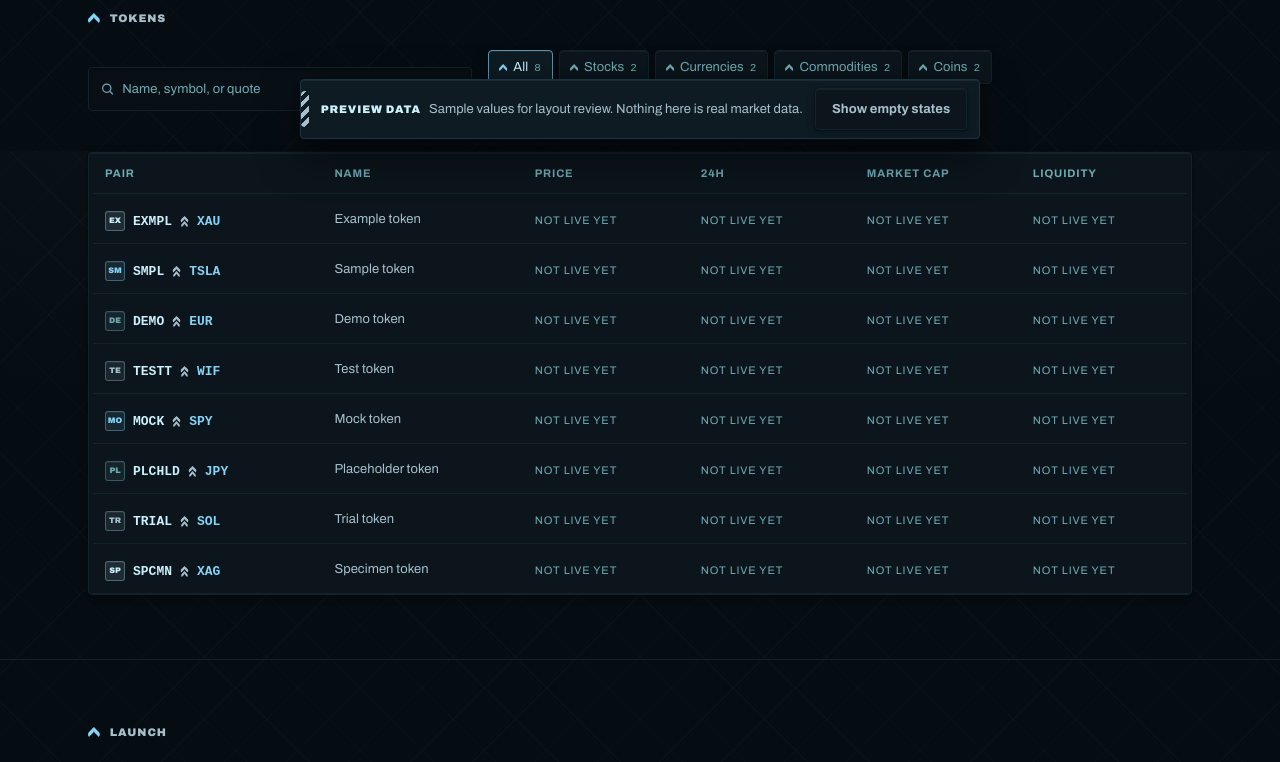
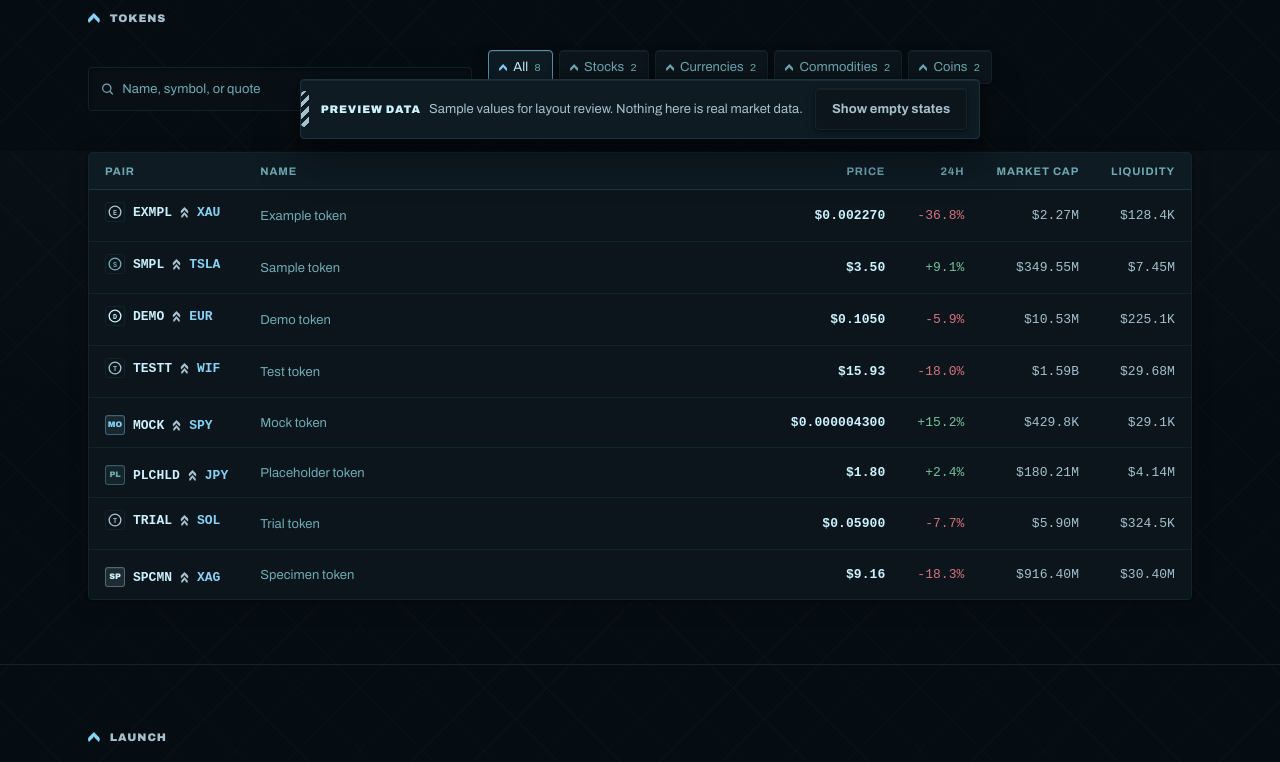
Before and after one commit to sThinkfundao/sThink-ecosystem, a React (Vite) app: page / in a window 1280 px wide. Shown: the part 649-1411 px from the top of the page. Built offline with nearby package versions, Linux system fonts and the light colour scheme; a web font is replaced by a local one.

Commit message:
Raise the token index onto its own surface and align numeric columns

```diff
--- a/src/features/tokens/TokenIndex.tsx
+++ b/src/features/tokens/TokenIndex.tsx
@@ -3,6 +3,8 @@ import { ChevronSingle } from "../../brand/Chevron.tsx";
 import Button from "../../components/Button.tsx";
 import { resolveMarketState, useMarketMap } from "../../lib/dexscreener/useMarketData.ts";
 import { QUOTE_KIND_LABELS, type QuoteKind } from "../../lib/quoteKinds.ts";
+import { PREVIEW_AVAILABLE, usePreviewActive } from "../../preview/previewMode.ts";
+import { sampleMarket } from "../../preview/sampleMarket.ts";
 import TokenTable, { type TokenRow } from "./TokenTable.tsx";
 import { INDEX_TOKENS } from "./fixtures.ts";
 
@@ -27,6 +29,8 @@ export default function TokenIndex() {
   const [sort, setSort] = useState<Sort>("newest");
 
   const marketResults = useMarketMap(INDEX_TOKENS.map((token) => token.address));
+  const previewActive = usePreviewActive();
+  const preview = PREVIEW_AVAILABLE && previewActive;
 
   const rows = useMemo<TokenRow[]>(() => {
     const q = query.trim().toLowerCase();
@@ -35,9 +39,11 @@ export default function TokenIndex() {
       if (!q) return true;
       return [token.symbol, token.name, token.quote]
         .some((field) => field.toLowerCase().includes(q));
-    }).map((token) => ({
+    }).map<TokenRow>((token) => ({
       token,
-      market: resolveMarketState(token.address, marketResults),
+      market: preview
+        ? { status: "ready", data: sampleMarket(token.symbol, token.quote) }
+        : resolveMarketState(token.address, marketResults),
     }));
     if (sort === "name") {
       return [...filtered].sort((a, b) => a.token.symbol.localeCompare(b.token.symbol));
@@ -48,7 +54,7 @@ export default function TokenIndex() {
       return [...filtered].sort((a, b) => mcapOf(b) - mcapOf(a));
     }
     return filtered;
-  }, [query, kind, sort, marketResults]);
+  }, [query, kind, sort, marketResults, preview]);
 
   const anyRanked = rows.some((row) => mcapOf(row) >= 0);
 
@@ -142,7 +148,7 @@ export default function TokenIndex() {
 
         <div className="mt-6">
           {rows.length > 0 ? (
-            <div className="sm:raised rounded-sm sm:overflow-hidden sm:px-1">
+            <div className="token-surface">
               <TokenTable rows={rows} />
             </div>
           ) : (
--- a/src/features/tokens/TokenTable.tsx
+++ b/src/features/tokens/TokenTable.tsx
@@ -5,7 +5,16 @@ import type { MarketState } from "../../lib/dexscreener/useMarketData.ts";
 import { formatUsdCompact, formatUsdPrice } from "../../lib/format.ts";
 import type { IndexToken } from "./fixtures.ts";
 
-const COLUMNS = ["Pair", "Name", "Price", "24h", "Market cap", "Liquidity"] as const;
+const COLUMNS = [
+  { label: "Pair", numeric: false },
+  { label: "Name", numeric: false },
+  { label: "Price", numeric: true },
+  { label: "24h", numeric: true },
+  { label: "Market cap", numeric: true },
+  { label: "Liquidity", numeric: true },
+] as const;
+
+const MARKET_COLUMNS = COLUMNS.slice(2);
 
 export interface TokenRow {
   token: IndexToken;
@@ -29,19 +38,20 @@ function MarketCells({ market }: { market: MarketState }) {
     const { priceUsd, change24hPct, marketCapUsd, liquidityUsd } = market.data;
     return (
       <>
-        <td role="cell" className="font-mono text-ui text-steel">
+        {/* Price is the second voice after the pair, so it carries weight. */}
+        <td role="cell" data-num="" className="font-mono text-ui font-bold text-ice">
           <CellLabel text="Price" />
           {priceUsd === null ? <EmptyCell text="—" /> : formatUsdPrice(priceUsd)}
         </td>
-        <td role="cell" className="text-ui">
+        <td role="cell" data-num="" className="text-ui">
           <CellLabel text="24h" />
           {change24hPct === null ? <EmptyCell text="—" /> : <Delta value={change24hPct} />}
         </td>
-        <td role="cell" className="font-mono text-ui text-steel">
+        <td role="cell" data-num="" className="font-mono text-ui text-steel">
           <CellLabel text="Market cap" />
           {marketCapUsd === null ? <EmptyCell text="—" /> : formatUsdCompact(marketCapUsd)}
         </td>
-        <td role="cell" className="font-mono text-ui text-steel">
+        <td role="cell" data-num="" className="font-mono text-ui text-steel">
           <CellLabel text="Liquidity" />
           {liquidityUsd === null ? <EmptyCell text="—" /> : formatUsdCompact(liquidityUsd)}
         </td>
@@ -65,9 +75,9 @@ function MarketCells({ market }: { market: MarketState }) {
 
   return (
     <>
-      {COLUMNS.slice(2).map((column) => (
-        <td role="cell" key={column}>
-          <CellLabel text={column} />
+      {MARKET_COLUMNS.map((column) => (
+        <td role="cell" data-num="" key={column.label}>
+          <CellLabel text={column.label} />
           {placeholder}
         </td>
       ))}
@@ -82,12 +92,13 @@ export default function TokenTable({ rows }: { rows: TokenRow[] }) {
         <tr role="row">
           {COLUMNS.map((column) => (
             <th
-              key={column}
+              key={column.label}
               role="columnheader"
               scope="col"
-              className="text-left text-label font-bold uppercase text-teal"
+              data-num={column.numeric ? "" : undefined}
+              className="text-label font-bold uppercase text-teal"
             >
-              {column}
+              {column.label}
             </th>
           ))}
         </tr>
@@ -113,7 +124,7 @@ export default function TokenTable({ rows }: { rows: TokenRow[] }) {
                 />
               </span>
             </td>
-            <td role="cell" data-span="" className="text-center text-ui text-steel sm:text-left">
+            <td role="cell" data-span="" className="text-center text-ui text-teal sm:text-left">
               <CellLabel text="Name" />
               {token.name}
               <span className="mt-0.5 block text-label uppercase text-teal sm:hidden">
--- a/src/index.css
+++ b/src/index.css
@@ -225,7 +225,23 @@ body:has(dialog[open]) {
     margin-bottom: calc(var(--spacing) * 0.5);
   }
 
+  /* Numeric columns align left in cards, right in the table. */
+  .token-table [data-num] {
+    font-variant-numeric: tabular-nums;
+  }
+
   @media (width >= 40rem) {
+    /* The index sits on its own surface, lit from the same source. */
+    .token-surface {
+      border-radius: var(--radius-sm);
+      overflow: hidden;
+      background-color: var(--color-surface);
+      border: 1px solid var(--color-edge);
+      box-shadow:
+        inset 0 1px 0 rgba(204, 242, 253, 0.05),
+        0 1px 2px rgba(2, 6, 9, 0.5),
+        0 6px 20px rgba(2, 6, 9, 0.3);
+    }
     .token-table {
       display: table;
       width: 100%;
@@ -237,6 +253,7 @@ body:has(dialog[open]) {
       height: auto;
       clip-path: none;
       white-space: normal;
+      background-color: var(--color-panel);
     }
     .token-table tbody {
       display: table-row-group;
@@ -252,14 +269,34 @@ body:has(dialog[open]) {
       transition: background-color 100ms;
     }
     .token-table tbody tr:hover {
-      background-color: var(--color-surface);
+      background-color: var(--color-panel);
     }
     .token-table th,
     .token-table td {
       display: table-cell;
+      padding: calc(var(--spacing) * 3) calc(var(--spacing) * 4);
+      vertical-align: middle;
+    }
+    .token-table th {
+      text-align: left;
+      border-bottom: 1px solid var(--color-edge2);
+      padding-top: calc(var(--spacing) * 2.5);
+      padding-bottom: calc(var(--spacing) * 2.5);
+    }
+    .token-table tbody td {
       border-bottom: 1px solid var(--color-edge);
-      padding: calc(var(--spacing) * 3) calc(var(--spacing) * 3);
-      vertical-align: middle;
+    }
+    .token-table tbody tr:last-child td {
+      border-bottom: 0;
+    }
+    /* Identity holds the left; the numbers close up as a block on the right. */
+    .token-table th:nth-child(2),
+    .token-table td:nth-child(2) {
+      width: 100%;
+    }
+    .token-table [data-num] {
+      text-align: right;
+      white-space: nowrap;
     }
     .token-table .cell-label {
       display: none;
```
Also changed, not shown: 1 other file (tests, documents, lock files or other folders).
